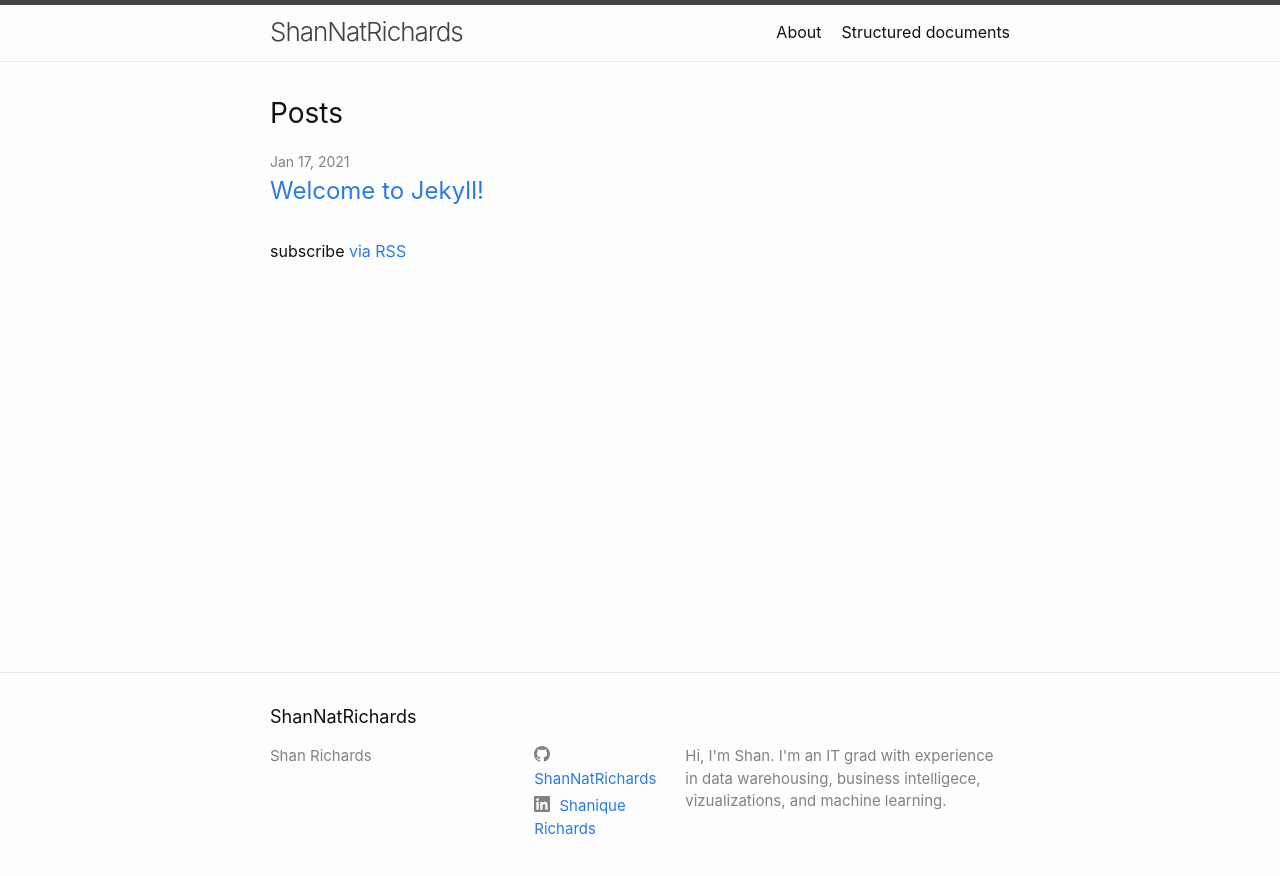
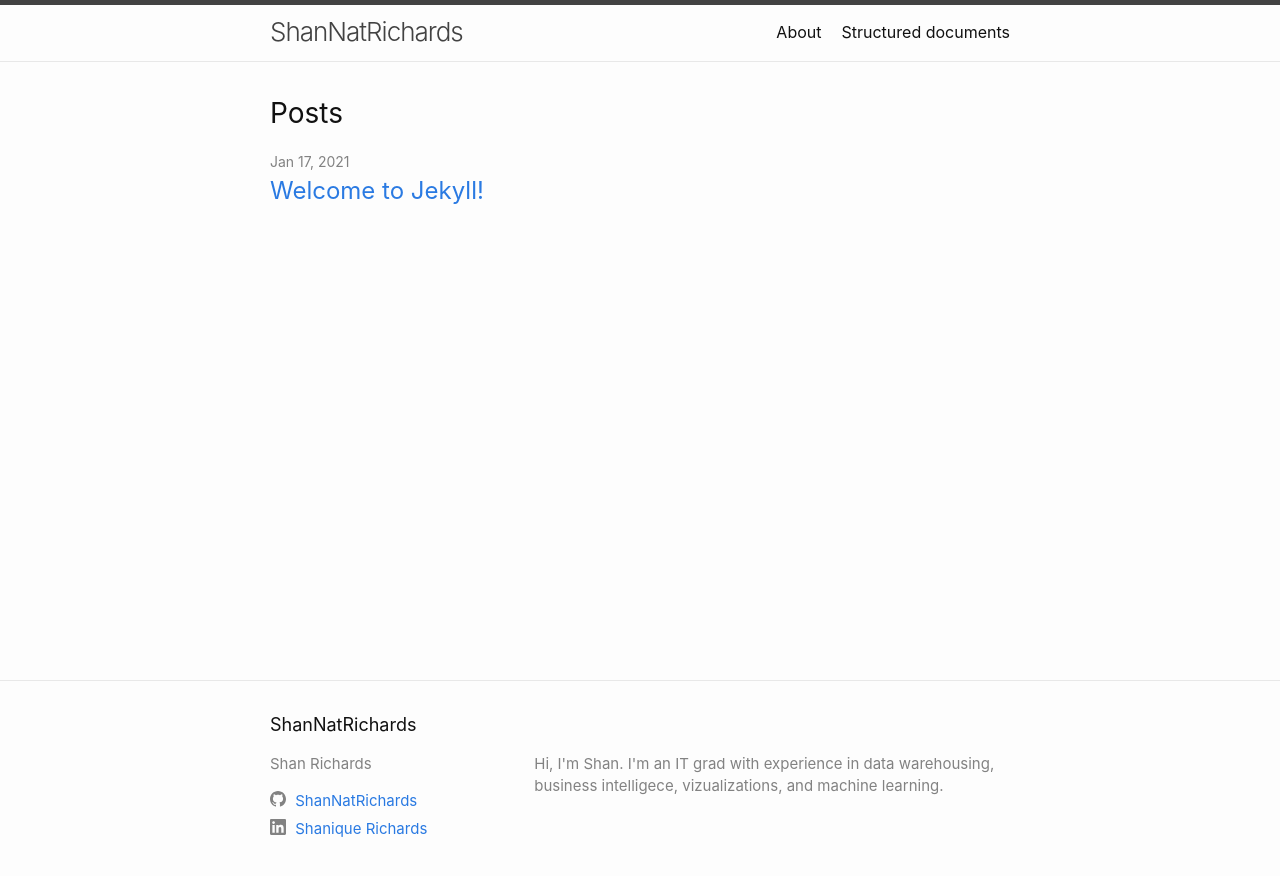
Before and after one commit to ShanNatRichards/shannatrichards.github.io, a Jekyll site: the page built from index.markdown, in a window 1280 px wide. Shown: the top 876 px of the page. Built offline with Jekyll 4.4.1, drawn with Linux system fonts in a browser that asks for light colours.

Commit message:
Updated jekyll blog

```diff
--- a/_includes/footer.html
+++ b/_includes/footer.html
@@ -11,23 +11,18 @@
           <li class="p-name">
             {%- if site.author -%}
               {{ site.author | escape }}
-            {%- else -%}
-              {{ site.title | escape }}
             {%- endif -%}
             </li>
-            {%- if site.email -%}
-            <li><a class="u-email" href="mailto:{{ site.email }}">{{ site.email }}</a></li>
-            {%- endif -%}
         </ul>
+        {%- include social.html -%}
+
       </div>
 
       <div class="footer-col footer-col-2">
-        {%- include social.html -%}
+       <p>{{- site.description | escape -}}</p>
       </div>
 
-      <div class="footer-col footer-col-3">
-        <p>{{- site.description | escape -}}</p>
-      </div>
+
     </div>
 
   </div>
--- a/_layouts/home.html
+++ b/_layouts/home.html
@@ -28,7 +28,6 @@ layout: default
       {%- endfor -%}
     </ul>
 
-    <p class="rss-subscribe">subscribe <a href="{{ "/feed.xml" | relative_url }}">via RSS</a></p>
-  {%- endif -%}
+    {%- endif -%}
 
 </div>
--- a/_sass/minima/_layout.scss
+++ b/_sass/minima/_layout.scss
@@ -140,13 +140,13 @@
 }
 
 .footer-col-2 {
-  width: -webkit-calc(20% - (#{$spacing-unit} / 2));
-  width:         calc(20% - (#{$spacing-unit} / 2));
+  width: -webkit-calc(65% - (#{$spacing-unit} / 2));
+  width:         calc(65% - (#{$spacing-unit} / 2));
 }
 
 .footer-col-3 {
-  width: -webkit-calc(45% - (#{$spacing-unit} / 2));
-  width:         calc(45% - (#{$spacing-unit} / 2));
+  width: -webkit-calc(0% - (#{$spacing-unit} / 2));
+  width:         calc(0% - (#{$spacing-unit} / 2));
 }
 
 @include media-query($on-laptop) {
```
